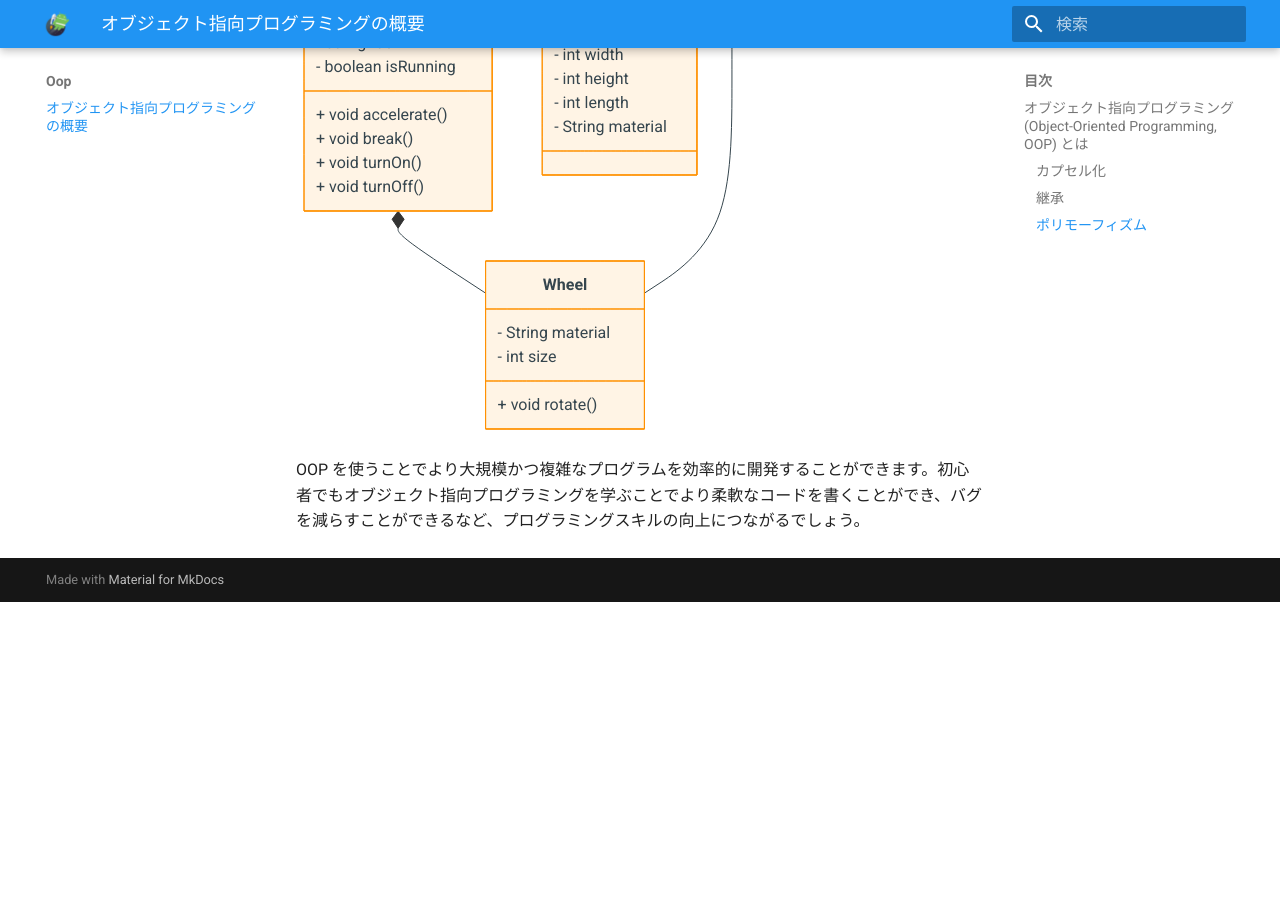
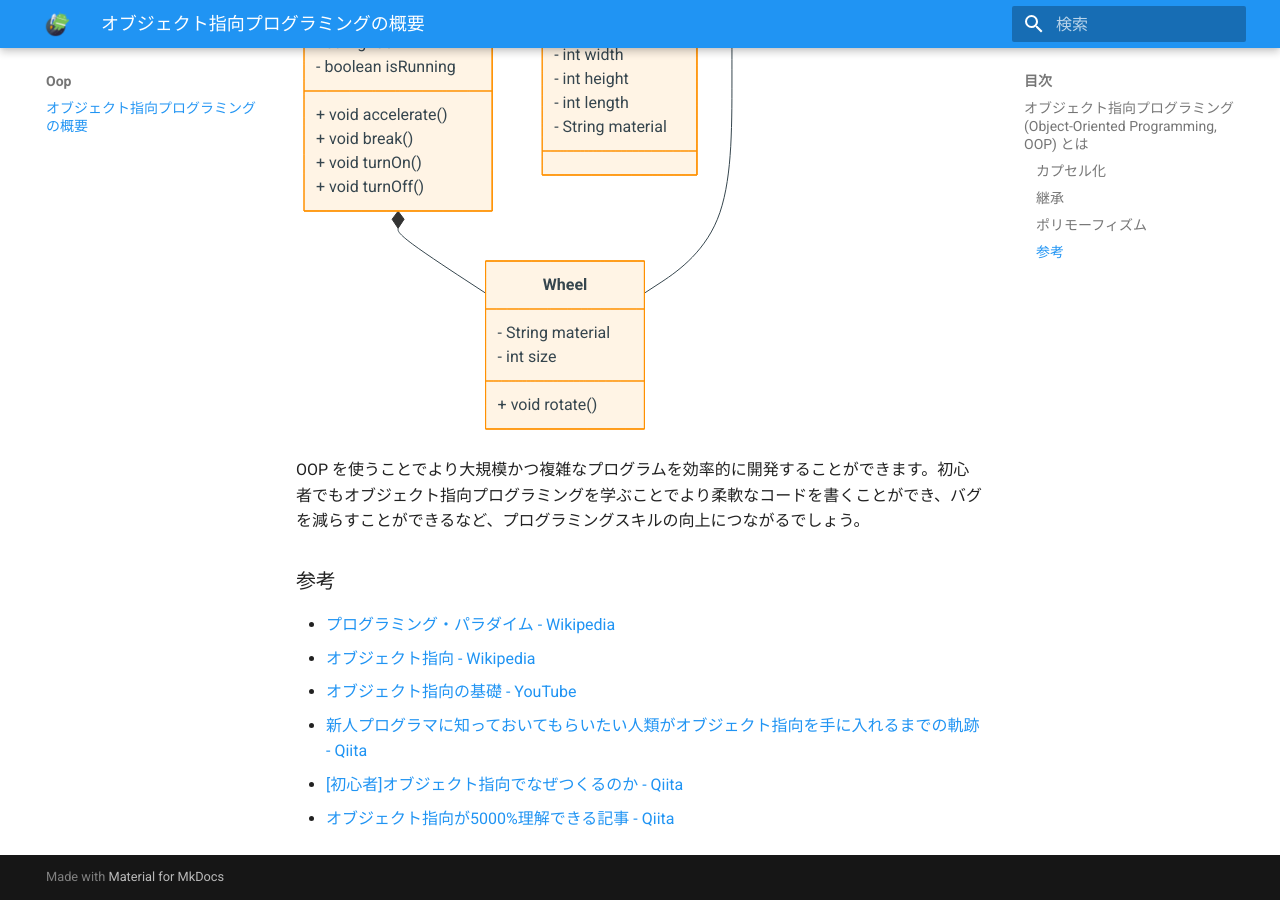
Before and after one commit to tick-taku/AndroidAppStudy, an MkDocs documentation site: the page built from docs/oop/object_oriented_programing.md, in a window 1280 px wide and 900 px high, scrolled down 3370 px. Built offline with MkDocs 1.6.1 and Material for MkDocs 9.7.7, drawn with Linux system fonts in a browser that asks for light colours; before the commit the page ends 3972 px from its top, so only the background shows below that.

Commit message:
参考を追加

````diff
--- a/docs/oop/object_oriented_programing.md
+++ b/docs/oop/object_oriented_programing.md
@@ -125,3 +125,12 @@ class Wheel {
 ```
 
 OOP を使うことでより大規模かつ複雑なプログラムを効率的に開発することができます。初心者でもオブジェクト指向プログラミングを学ぶことでより柔軟なコードを書くことができ、バグを減らすことができるなど、プログラミングスキルの向上につながるでしょう。
+
+### 参考
+
+- [プログラミング・パラダイム - Wikipedia](https://ja.wikipedia.org/wiki/%E3%83%97%E3%83%AD%E3%82%B0%E3%83%A9%E3%83%9F%E3%83%B3%E3%82%B0%E3%83%91%E3%83%A9%E3%83%80%E3%82%A4%E3%83%A0)
+- [オブジェクト指向 - Wikipedia](https://ja.wikipedia.org/wiki/%E3%82%AA%E3%83%96%E3%82%B8%E3%82%A7%E3%82%AF%E3%83%88%E6%8C%87%E5%90%91)
+- [オブジェクト指向の基礎 - YouTube](https://www.youtube.com/watch?v=nPAoPVwrD7s&list=PL0BiAlg8j4ZuDSu9GLU73-CVFgenU8T2P)
+- [新人プログラマに知っておいてもらいたい人類がオブジェクト指向を手に入れるまでの軌跡 - Qiita](https://qiita.com/hirokidaichi/items/591ad96ab12938878fe1)
+- [[初心者]オブジェクト指向でなぜつくるのか - Qiita](https://qiita.com/IZUMIRU/items/959b43dc9eb4f5cdc202)
+- [オブジェクト指向が5000%理解できる記事 - Qiita](https://qiita.com/tip1t/items/b2f8e39d7cc23ad505f9)
````
